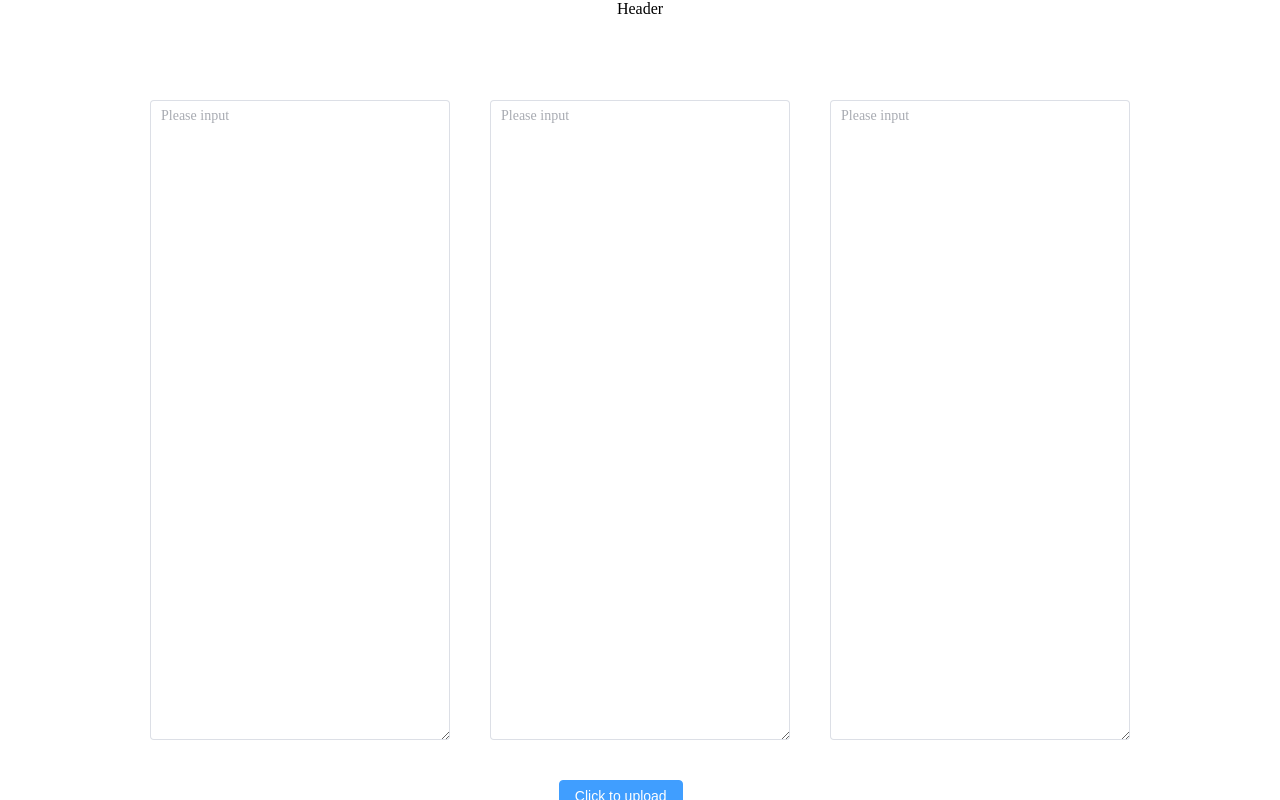
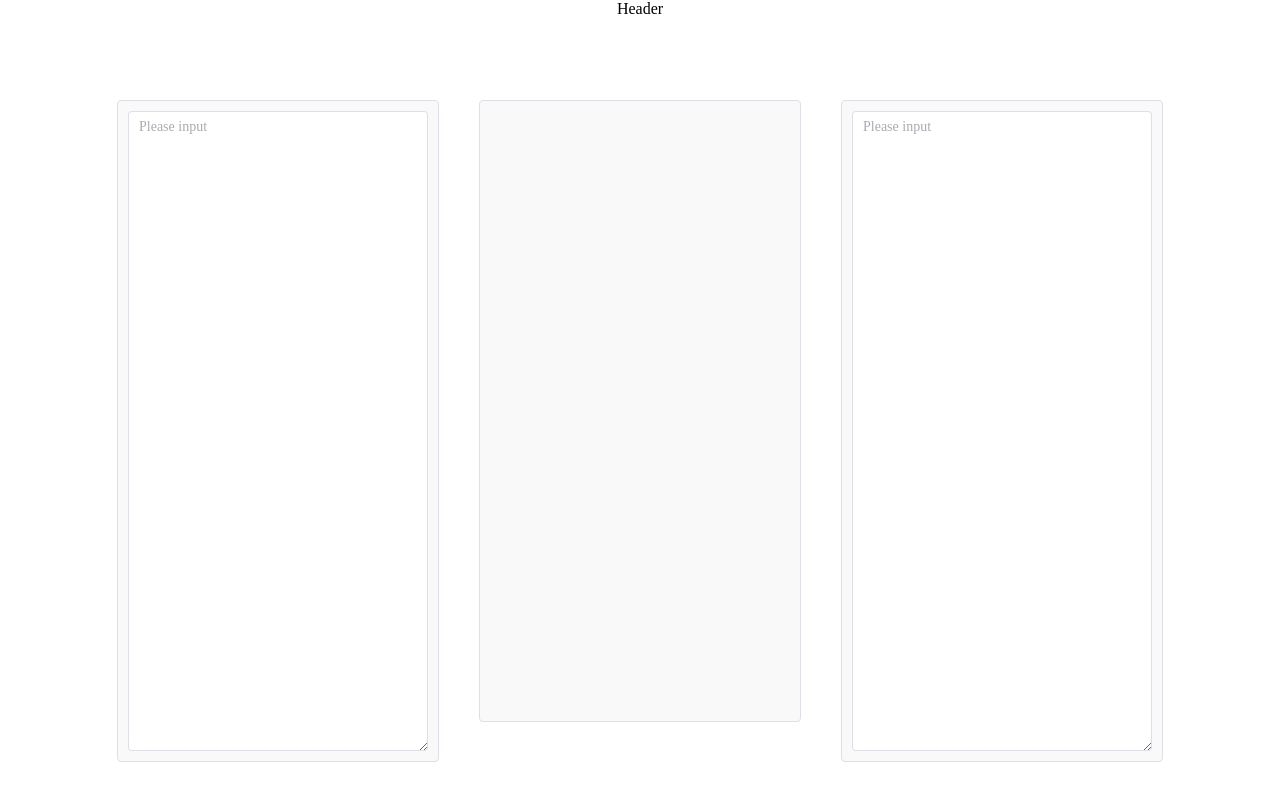
Before and after one commit to IGJY/codeReview-front-end, a Vue app in the folder codeReview-front-end/: page /#/ in a window 1280 px wide. Built offline with nearby package versions, Linux system fonts and the light colour scheme.

Commit message:
完成将错误行标红展示

```diff
--- a/codeReview-front-end/components.d.ts
+++ b/codeReview-front-end/components.d.ts
@@ -9,6 +9,7 @@ declare module 'vue' {
   export interface GlobalComponents {
     Components: typeof import('./src/components/index.vue')['default']
     ElButton: typeof import('element-plus/es')['ElButton']
+    ElCol: typeof import('element-plus/es')['ElCol']
     ElContainer: typeof import('element-plus/es')['ElContainer']
     ElFooter: typeof import('element-plus/es')['ElFooter']
     ElHeader: typeof import('element-plus/es')['ElHeader']
--- a/codeReview-front-end/src/auto-import.d.ts
+++ b/codeReview-front-end/src/auto-import.d.ts
@@ -7,6 +7,7 @@
 export {}
 declare global {
   const EffectScope: typeof import('vue')['EffectScope']
+  const ElMessage: typeof import('element-plus/es')['ElMessage']
   const computed: typeof import('vue')['computed']
   const createApp: typeof import('vue')['createApp']
   const customRef: typeof import('vue')['customRef']
--- a/codeReview-front-end/src/components/index.vue
+++ b/codeReview-front-end/src/components/index.vue
@@ -4,17 +4,38 @@ import { uploadService, correctService } from '../api/upload.js'
 const textarea = ref('')
 const textarea1 = ref('')
 const textarea2 = ref('')
+const errorInfo = ref([]) // 存储错误信息
 
 //上传成功的回调
 const handleUploadSuccess = (response) => {
 
-    //打印上传结果
-    console.log(JSON.stringify(response["Error(s)"], null, 2))
-    console.log(JSON.stringify(response["Score(s)"], null, 2));
+  //打印上传结果
+  // console.log(JSON.stringify(response));
 
+  console.log(JSON.stringify(response["Error(s)"], null, 2))
+  // 更新错误信息
+  errorInfo.value = response["Error(s)"];
+
+  console.log(JSON.stringify(response["Score(s)"], null, 2));
+
+  // 如果上传的结果没有错误，显示成功消息
+  if (response["Error(s)"].length === 0) {
+    ElMessage.success('代码没有错误')
+  }
 
 
 }
+
+// 计算高亮错误行的内容
+const highlightedErrors = computed(() => {
+  const lines = textarea.value.split('\n');
+  return lines.map((line, index) => {
+    const errorLine = errorInfo.value.find(error => error.error_line === index + 1);
+    // 如果是错误行，返回带样式的字符串
+    return errorLine ? `<span style="color: red; background-color: #ffe6e6;">${line}</span>` : line;
+  }).join('<br/>'); // 用 <br/> 来换行
+});
+
 
 //上传前的钩子函数，用来重命名上传之后的文件
 const handleBeforeUpload = (file) => {
@@ -41,6 +62,14 @@ const handleFileUpload = async () => {
   // 创建 Blob 对象，并将 textarea 内容作为文件内容
   const fileContent = new Blob([textarea.value], { type: 'text/plain' })
   const file = new File([fileContent], 'uploaded_code.py')
+
+  // 读取文件内容
+  //  const reader = new FileReader();
+  // reader.onload = (event) => {
+  //   console.log("即将要传过去的文件内容:", event.target.result); // 打印文件内容
+  // };
+  // reader.readAsText(file); // 读取文件内容
+  // console.log("文件内容:", textarea.value);
 
   try {
     // 使用 uploadService 上传文件
@@ -75,26 +104,49 @@ const handleCorrect = async () => {
     <el-main>
       <div>
         <el-row>
-          <div>
+          <el-col span="8">
             <el-input class="input" v-model="textarea" style="width: 300px" :rows="30" type="textarea"
               placeholder="Please input" />
-            <el-input class="input" v-model="textarea1" style="width: 300px" :rows="30" type="textarea"
-              placeholder="Please input" />
+          </el-col>
+          <el-col span="8">
+            <div class="input highlighted-area" style="overflow-y: auto;">
+              <!-- 其他内容，比如提示 -->
+              <!-- <div>错误高亮显示区域：</div> -->
+              <div v-html="highlightedErrors"></div>
+            </div>
+          </el-col>
+          <el-col span="8">
             <el-input class="input" v-model="textarea2" style="width: 300px" :rows="30" type="textarea"
               placeholder="Please input" />
-          </div>
+          </el-col>
+
+            <!-- <el-input class="input" v-model="textarea1" style="width: 300px" :rows="30" type="textarea"
+              placeholder="Please input" >
+              <template #default>
+                <div v-html="highlightedErrors" style="width: 300px; height: 300px; border: 1px solid #dcdfe6; overflow-y: auto; padding: 10px; white-space: pre-wrap;"></div>
+              </template>
+</el-input> -->
+            <!-- <el-input class="input" style="width: 300px; height: 300px; overflow-y: auto;"
+              placeholder="Errors will display here" readonly>
+              <template #default>
+                <div v-html="highlightedErrors" style="white-space: pre-wrap;"></div>
+              </template>
+            </el-input> -->
+            <!-- <div
+              class="highlighted-errors"
+              v-html="highlightedErrors"
+              style="width: 300px; height: 300px; overflow-y: auto; border: 1px solid #dcdfe6; padding: 10px; border-radius: 4px;"
+            ></div> -->
+            <!-- 显示高亮错误行的区域 -->
+
+
+
         </el-row>
         <el-row class="button">
           <div>
-          <!-- TODO：样式需要调整一下 -->
-            <el-upload
-              class="upload-demo"
-              action="/api/upload"
-              multiple
-              :limit="1"
-              :on-change="handleFileChange"
-              :before-upload="handleBeforeUpload"
-              :on-success="handleUploadSuccess">
+            <!-- TODO：样式需要调整一下 -->
+            <el-upload class="upload-demo" action="/api/upload" multiple :limit="1" :on-change="handleFileChange"
+              :before-upload="handleBeforeUpload" :on-success="handleUploadSuccess">
               <el-button type="primary">Click to upload</el-button>
             </el-upload>
             <el-button type="primary" @click="handleFileUpload">Submit</el-button>
@@ -118,6 +170,11 @@ const handleCorrect = async () => {
 
 .input {
   margin: 20px;
+  width: 300px;
+  border: 1px solid #dcdfe6; /* 与 el-input 保持一致 */
+  border-radius: 4px; /* 与 el-input 保持一致 */
+  background-color: #f9f9f9; /* 与 el-input 保持一致 */
+  padding: 10px; /*内边距*/
 }
 
 .button {
@@ -127,4 +184,14 @@ const handleCorrect = async () => {
   justify-content: center;
   align-items: center;
 }
+
+/* 高亮错误行区域样式 */
+.highlighted-area {
+  height: 600px; /* 设置一个固定高度 */
+  display: flex;
+  flex-direction: column;
+  justify-content: flex-start; /* 确保内容从顶部开始 */
+}
+
+
 </style>
```
